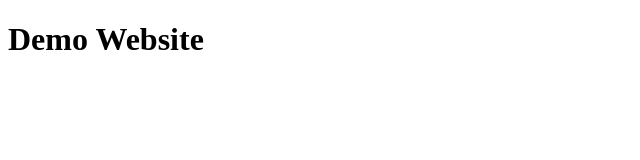
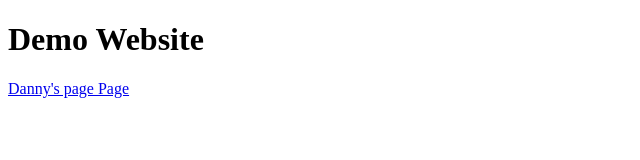
Before and after one commit to dtobin02/demo-website, a plain HTML site: page index.html in a window 1280 px wide. Shown: the whole page, without its empty margins (0-640 px from the left). Drawn offline with Linux system fonts and the light colour scheme.

Commit message:
added link on website for danny

```diff
--- a/index.html
+++ b/index.html
@@ -4,5 +4,8 @@
 
 <h1>Demo Website</h1>
 
+<a href="https://dtobin02.github.io/demo-website/our-team/danny.html"> Danny's page Page </a>
+
+
 </body>
 </html>
```
